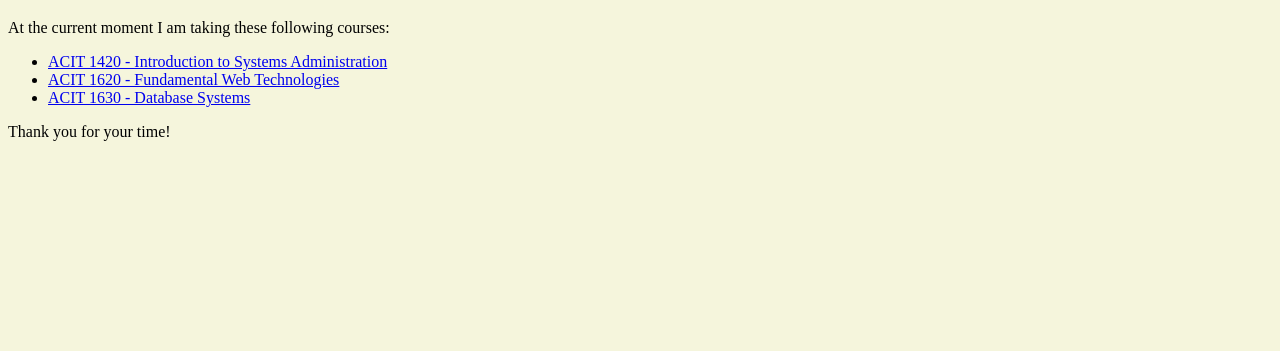
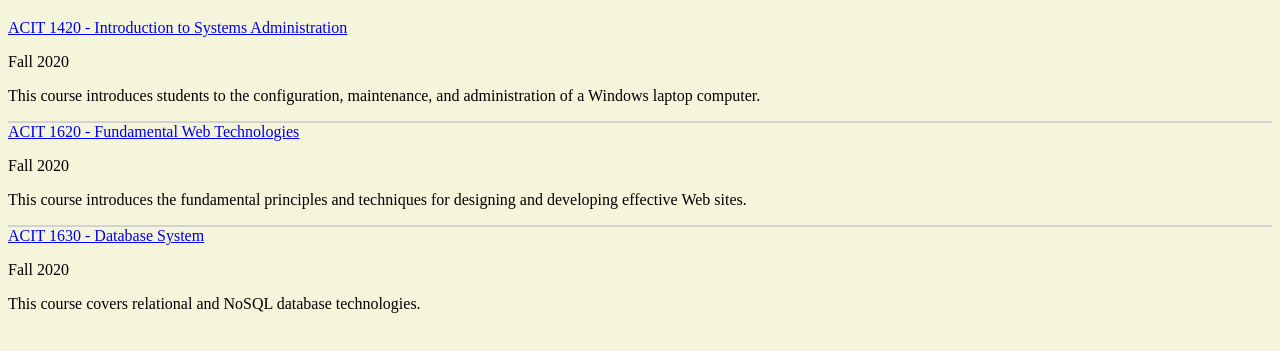
Before and after one commit to ericchanko/ACIT1620, a plain HTML site: page my_courses/my_courses.html in a window 1280 px wide. Shown: the part 87-438 px from the top of the page. Drawn offline with Linux system fonts and the light colour scheme.

Commit message:
added course desccriptions

```diff
--- a/CSS/styles.css
+++ b/CSS/styles.css
@@ -18,3 +18,28 @@ li.NavBarLink {
     display:inline;
     margin: 10px;
 }
+
+
+
+.acit1620, .acit1630 {
+    border-top: 2px lightgrey solid;
+}
+
+
+
+/* Adopting a desktop first approach */
+
+@media screen and (max-width: 600px) {
+
+    li.NavBarLink {
+        display:flex;
+        flex-basis: 100%;
+        align-items: center;
+        justify-content: center;
+    }
+
+    .course {
+        display: block;
+    }
+
+}
--- a/my_courses/my_courses.html
+++ b/my_courses/my_courses.html
@@ -4,34 +4,55 @@
     <meta charset="UTF-8">
     <title>Title</title>
     <link rel="stylesheet" href="../CSS/styles.css">
+    <meta name="viewport" content="width=device-width">
+
 </head>
 <body>
 <header>
     <ul class="NavBar">
-        <li class="NavBarLink"><a class="NavBarItem" href="../index.html">Home</a></li>
-        <li class="NavBarLink"><a class="NavBarItem" href="../my_school/my_school.html">My School</a></li>
+        <li class="NavBarLink"><a class="NavBarItem"
+                                  href="../index.html">Home</a></li>
+        <li class="NavBarLink"><a class="NavBarItem"
+                                  href="../my_school/my_school.html">My
+            School</a></li>
     </ul>
     <h1>My Courses</h1>
 </header>
 
 <main>
-    <section>
-        <p> At the current moment I am taking these following courses: </p>
-        <ul>
-            <li><a title ="ACIT 1420"
-                   href="https://www.bcit.ca/study/outlines/20203044946">
-                ACIT 1420 - Introduction to Systems Administration
-            </a></li>
-            <li><a title="ACIT 1620"
-                   href="https://www.bcit.ca/study/outlines/20201085986">
-                ACIT 1620 - Fundamental Web Technologies</a></li>
-            <li><a title="'ACIT 1630"
-                   href="https://www.bcit.ca/study/outlines/20203041871">
-                ACIT 1630 - Database Systems
-            </a></li>
-        </ul>
-        <p> Thank you for your time! </p>
-    </section>
+
+    <div class="course acit1420">
+        <a title="ACIT 1420"
+           href="https://www.bcit.ca/study/outlines/20203044946">
+            ACIT 1420 - Introduction to Systems Administration
+        </a>
+        <p class="year">Fall 2020</p>
+        <p class="class_desc">This course introduces students to the configuration,
+                maintenance, and administration of a Windows laptop
+                computer.</p>
+    </div>
+
+    <div class="course acit1620">
+        <a title="ACIT 1620"
+           href="https://www.bcit.ca/study/outlines/20201085986">
+            ACIT 1620 - Fundamental Web Technologies</a>
+        <p class="year">Fall 2020</p>
+
+        <p class="class_desc">This course introduces the fundamental principles and
+                techniques
+                for designing and developing effective Web sites.
+            </p>
+    </div>
+
+    <div class="course acit1630">
+        <a title="ACIT 1630"
+           href="https://www.bcit.ca/study/outlines/20203041871">
+            ACIT 1630 - Database System </a>
+        <p class="year">Fall 2020</p>
+        <p class="class_desc">This course covers relational and NoSQL database
+            technologies.</p>
+    </div>
+
 </main>
 
 </body>
```
